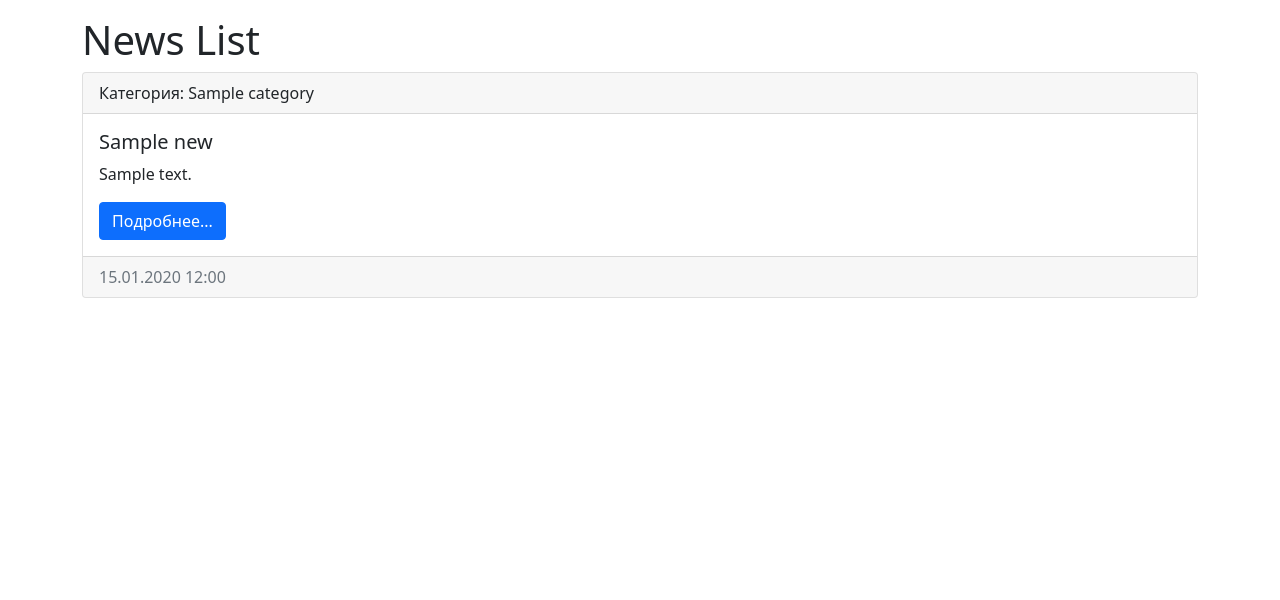
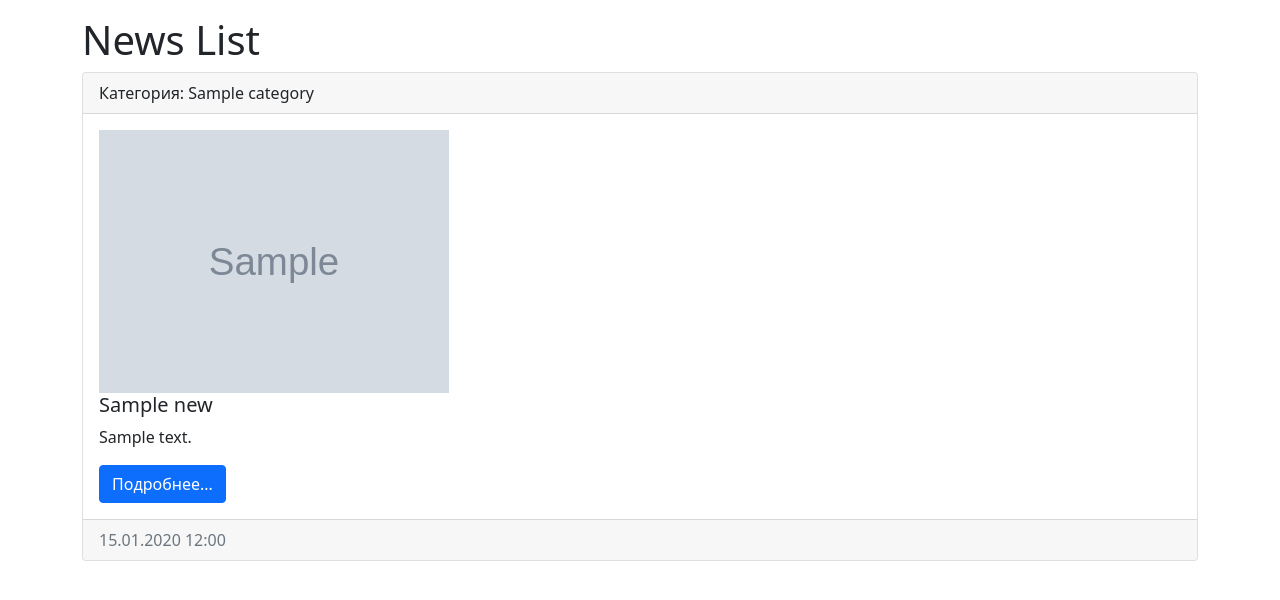
Before and after one commit to SimaDovakin/my_first_django_project, a Django app: page /news/ in a window 1280 px wide. Shown: the part 56-656 px from the top of the page. Run offline with Django 3.2, Linux system fonts and the light colour scheme; tables that the repository leaves empty hold one stand-in row (values such as "Sample post"); grey boxes marked "Sample" are stand-in pictures.

Commit message:
Showed news picture

```diff
--- a/myfirstsite/news/templates/news/news_list.html
+++ b/myfirstsite/news/templates/news/news_list.html
@@ -40,9 +40,16 @@
                   Категория: {{ item.category }}
                 </div>
                 <div class="card-body">
-                  <h5 class="card-title">{{ item.title }}</h5>
-                  <p class="card-text">{{ item.content }}</p>
-                  <a href="#" class="btn btn-primary">Подробнее...</a>
+                  <div class="media">
+                    {% if item.photo %}
+                      <img src="{{ item.photo.url }}" alt="img" width="350" class="mr-3">
+                    {% endif %}
+                    <div class="media-body">
+                      <h5 class="card-title">{{ item.title }}</h5>
+                      <p class="card-text">{{ item.content }}</p>
+                      <a href="#" class="btn btn-primary">Подробнее...</a>
+                    </div>
+                  </div>
                 </div>
                 <div class="card-footer text-muted">
                   {{ item.created_at|date:"d.m.Y H:i" }}
```
